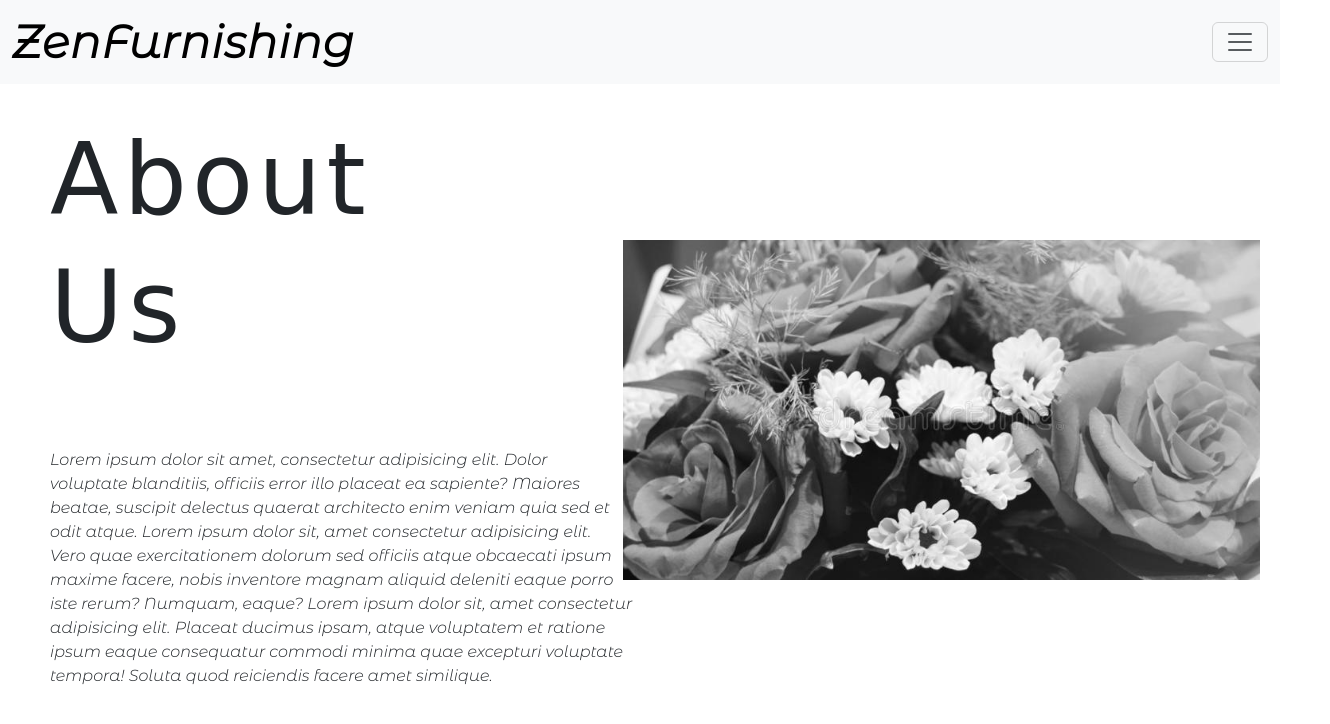
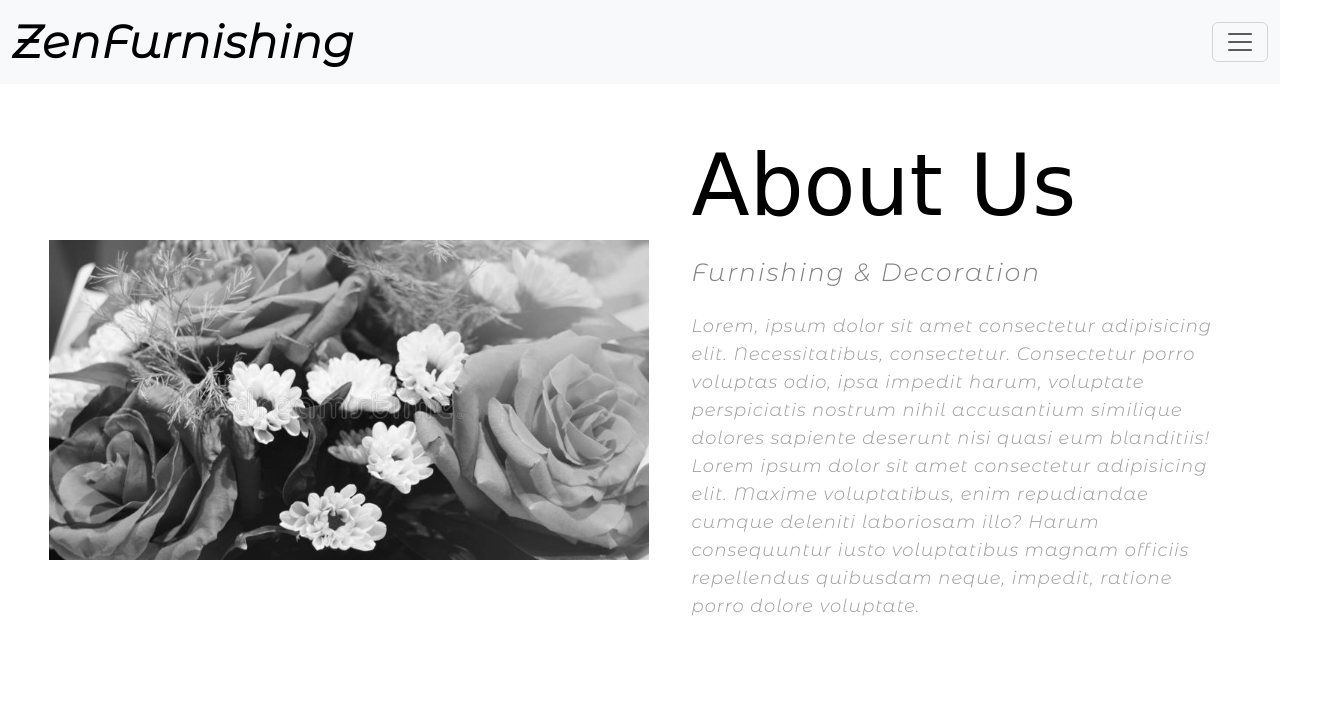
Before and after one commit to 3458Robyt/PreEntrega2-Centenoo, a plain HTML site: page pages/Aboutus.html in a window 1280 px wide. Shown: the whole page, 1330 px wide, since content can reach past the window. Drawn offline with nearby package versions, Linux system fonts and the light colour scheme.

Commit message:
Mq en el proyecto, ajuste de la page About us

```diff
--- a/pages/Aboutus.html
+++ b/pages/Aboutus.html
@@ -15,7 +15,7 @@
     <header>
         <nav class="navbar bg-body-tertiary fixed-top">
             <div class="container-fluid">
-              <a class="logo" id="logoo" href="#">ZenFurnishing</a>
+              <a class="logo" id="logoo" href="../index.html">ZenFurnishing</a>
               <button class="navbar-toggler" type="button" data-bs-toggle="offcanvas" data-bs-target="#offcanvasNavbar" aria-controls="offcanvasNavbar">
                 <span class="navbar-toggler-icon"></span>
               </button>
@@ -44,17 +44,16 @@
             </div>
           </nav>
     </header>
-    <main class="about">
-        <section class="sectionabout">
-            <div class="divabout">
-               <img src="../images/About.jpg" alt="">
-                <div class="about-text">
-                    <h1>About</h1>
-                    <h1>Us</h1>
-                    <br><br><br>
-                    <p>Lorem ipsum dolor sit amet, consectetur adipisicing elit. Dolor voluptate blanditiis, officiis error illo placeat ea sapiente? Maiores beatae, suscipit delectus quaerat architecto enim veniam quia sed et odit atque. Lorem ipsum dolor sit, amet consectetur adipisicing elit. Vero quae exercitationem dolorum sed officiis atque obcaecati ipsum maxime facere, nobis inventore magnam aliquid deleniti eaque porro iste rerum? Numquam, eaque? Lorem ipsum dolor sit, amet consectetur adipisicing elit. Placeat ducimus ipsam, atque voluptatem et ratione ipsum eaque consequatur commodi minima quae excepturi voluptate tempora! Soluta quod reiciendis facere amet similique.</p>
-                </div>
+    <main>
+        <section class="about">
+          <div class="content">
+            <img src="../images/About.jpg" alt="">
+            <div class="text">
+              <h1>About us</h1>
+              <h5>Furnishing & Decoration</h5>
+              <p>Lorem, ipsum dolor sit amet consectetur adipisicing elit. Necessitatibus, consectetur. Consectetur porro voluptas odio, ipsa impedit harum, voluptate perspiciatis nostrum nihil accusantium similique dolores sapiente deserunt nisi quasi eum blanditiis! Lorem ipsum dolor sit amet consectetur adipisicing elit. Maxime voluptatibus, enim repudiandae cumque deleniti laboriosam illo? Harum consequuntur iusto voluptatibus magnam officiis repellendus quibusdam neque, impedit, ratione porro dolore voluptate.</p>
             </div>
+          </div>
         </section>
     </main>
     <script src="https://cdn.jsdelivr.net/npm/bootstrap@5.3.0-alpha1/dist/js/bootstrap.bundle.min.js" integrity="sha384-w76AqPfDkMBDXo30jS1Sgez6pr3x5MlQ1ZAGC+nuZB+EYdgRZgiwxhTBTkF7CXvN" crossorigin="anonymous"></script>
--- a/styles/main.css
+++ b/styles/main.css
@@ -78,11 +78,24 @@ header .logo{
     height: 100px;
     margin: 25px;
     display: grid;
-    gap: 20px;
+    gap: 1rem;
     grid-template-columns:repeat(2, 1fr);
     grid-template-rows: 1fr 1fr;
 }
 
+/* Mq celular */
+@media (max-width: 800px) and (min-width: 200px) {
+
+/* Grilla menu principal */
+  .container-imagenes{
+    grid-template-columns: repeat(1, 1fr);
+  }
+
+  .map{
+    width: 300px;
+
+  }
+}
 
 /*Propiedad de las imagenes*/
 
@@ -92,37 +105,6 @@ img{
     object-fit: cover;
 }
 
-
-/*Propiedades login y register*/
-
-  /* form {
-    display: flex;
-    flex-direction: column;
-  }
-
-
-
-  button[type="submit"] {
-    background-color: gray;
-    color: white;
-    padding: 10px 20px;
-    border: none;
-    border-radius: 5px;
-    cursor: pointer;
-  }
-
-  button[type="submit"]:hover {
-    background-color: rgba(128, 128, 128, 0.756);
-
-  }
-  .user-icon {
-    width: 100px;
-    height: 100px;
-    margin: 0 auto;
-    border-radius: 50%;
-    background-color: #ccc;
-    overflow: hidden;
-  } */
 
 
 /*Contact us*/
@@ -142,7 +124,7 @@ img{
 
 /*mapa*/
 .map {
-    width: 600px;
+    width: 75vw;
     height: 250px;
     margin: 0 auto;
     margin-top: 35px;
@@ -160,32 +142,70 @@ img{
 
 /*About us*/
 .about{
-    margin-top: 120px;
-    margin-left: 50px;
-    box-sizing: border-box;
     width: 100%;
-
+    height: 100vh;
+    background-color: white;
+    display: flex;
+    justify-content: center;
+    align-items: center;
+}
+.about .content img{
+  height: auto;
+  width: 600px;
+  max-width: 100%;
+}
+.text{
+  width: 550px;
+  max-width: 100%;
+  padding: 0 10px;
+}
+.content{
+  width: 1280px;
+  max-width: 95%;
+  margin: 0 auto;
+  display: flex;
+  flex-wrap: wrap;
+  align-items: center;
+  justify-content: space-around;
+}
+.text h1{
+  color: black;
+  font-size: 85px;
+  margin-bottom: 20px;
+  text-transform: capitalize;
+}
+.text h5{
+  color: gray;
+  font-size: 25px;
+  margin-bottom: 25px;
+  text-transform: capitalize;
+  letter-spacing: 2px;
+}
+.text p{
+  color: rgba(137, 137, 137, 0.847);
+  font-size: 18px;
+  line-height: 28px;
+  letter-spacing: 1px;
+  margin-bottom: 45px;
 }
 
-
-.about section div div h1{
-    font-size: 100px;
-    letter-spacing: 5px;
-
+@media screen and (max-width: 1180px) {
+  .about{
+    width: 100%;
+    height: auto;
+    padding: 70px 0px;
+  }
 }
 
-.about img{
-    height: 340px;
-    width: auto;
-    float: right;
-    margin-top: 120px;
-    margin-right: 70px;
+@media screen and (max-width: 650px) {
+  .about .content img{
+    margin-bottom: 35px;
+  }
+  .text h1{
+    font-size: 60px;
+    margin-bottom: 25px;
+  }
 }
-
-.about-text{
-    width: 600px;
-}
-
 
 
 
@@ -207,9 +227,7 @@ input{
     font-size: 14px;
     font-weight: 300;
 }
-::placeholder{
-    color: #b6b6b6;
-}
+
 .loginn{
     margin-top: 50px;
     width: 105%;
@@ -298,6 +316,8 @@ input{
   .navbar-nav .nav-link:hover {
     color: #555;
   } */
+
+  /* Estilos de Sign y Log In */
 .container{
   padding-top:4.2rem;
   padding-bottom:4.2rem;
@@ -375,4 +395,6 @@ max-width: 500px;
 
      .form-group{
       padding: 1vh;
+      font-family: Arial, Helvetica, sans-serif;
+      letter-spacing: 2px;
      }
```
Also changed, not shown: pages/Contact.html (+1 -1 lines), pages/Signin.html (+1 -1 lines).
